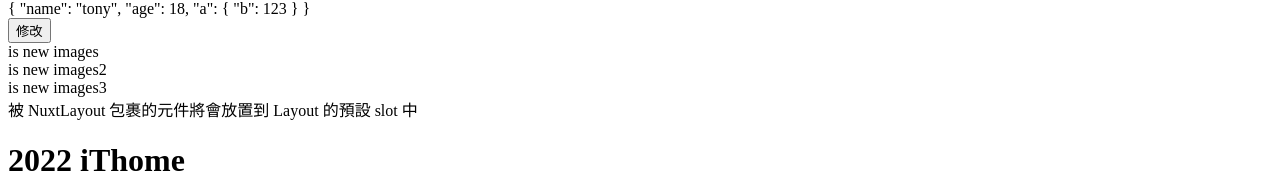
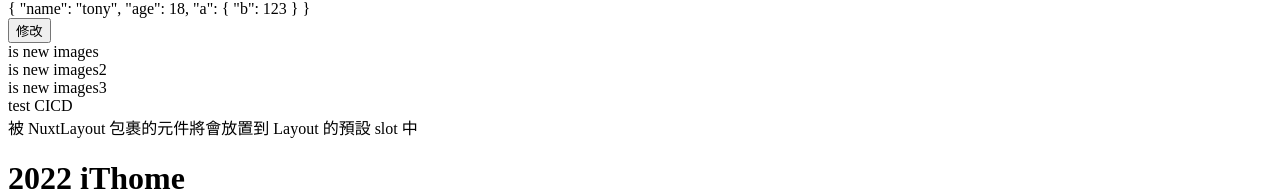
Before and after one commit to chengeyi/nuxt3, a Nuxt app: page / in a window 1280 px wide. Shown: the part 484-675 px from the top of the page. Built offline with nearby package versions, Linux system fonts and the light colour scheme; no server answers; what vue3-google-login would draw is missing.

Commit message:
test cicd

```diff
--- a/pages/index.vue
+++ b/pages/index.vue
@@ -43,6 +43,7 @@
     <div>is new images</div>
     <div>is new images2</div>
     <div>is new images3</div>
+    <div>test CICD</div>
   </div>
 </template>
 <script setup lang="ts">
```
